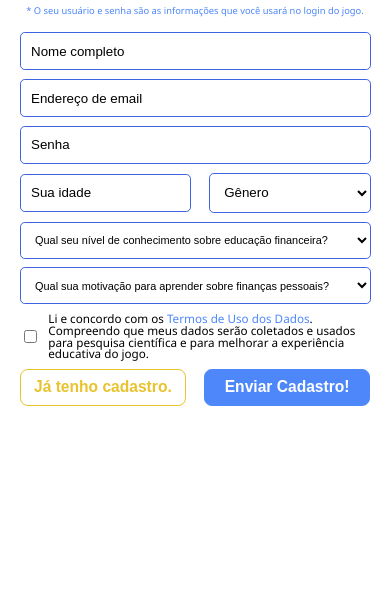
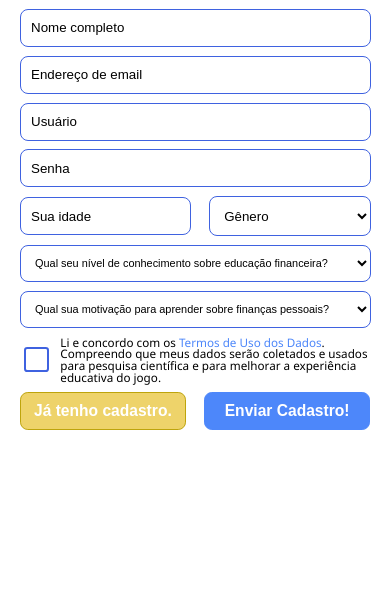
Before and after one commit to dheurymy/asd, a plain HTML site: page index.html in a window 390 px wide. Shown: the part 249-844 px from the top of the page. Drawn offline with Linux system fonts and the light colour scheme.

Commit message:
Adiciona estilos especificos para a responsividade em telas de tablets e desktops

```diff
--- a/assets/styles/fomulario.css
+++ b/assets/styles/fomulario.css
@@ -1,18 +1,21 @@
-/*Importa fontes*/
+/* Importa fontes do Google Fonts */
 @import url('https://fonts.googleapis.com/css2?family=Noto+Sans:ital,wght@0,100..900;1,100..900&display=swap');
 
-/*Define as variaveis de cor*/
+/* Define as variáveis de cor usando :root */
 :root {
-   --corFundo: #ffffff;
-   --corTexto: #000000;
-   --corDestaques: #4D87FA;
-   --corBordas: #3F62E0;
-   --corAlerta: #E8C32E;
-
+   --corFundo: #ffffff; /* Cor de fundo principal */
+   --corTexto: #000000; /* Cor do texto principal */
+   --corDestaques: #4D87FA; /* Cor para destaques */
+   --corBordas: #3F62E0; /* Cor das bordas */
+   --corAlerta: #eed36a; /* Cor para elementos de alerta */
+   --corHover: #E8C32E; /* Cor quando hover */
+   --corBordaAlerta: #bea40c; /* Cor da borda para alertas */
 }
 
-/*Define a estilizacao da tela principal*/
 
+
+
+/* Estilização básica para o corpo do documento */
 body {
    width: 100%;
    height: 100vh;
@@ -23,8 +26,11 @@ body {
 
    font-family: "Noto Sans", sans-serif;
    font-size: small;
+
+   background-color: var(--corFundo);
 }
 
+/* Estilização para o container principal */
 .container {
    width: 100%;
    height: 100%;
@@ -36,14 +42,12 @@ body {
    gap: 2vh;
 }
 
-.corAlerta {
-   color: var(--corAlerta);
-}
-
+/* Estilos para texto destacado */
 .corDestaque {
    color: var(--corDestaques);
 }
 
+/* Estilização para o formulário */
 .formulario {
    width: 90%;
    height: 100%;
@@ -66,6 +70,7 @@ body {
    gap: 0.5%;
 }
 
+/* Estilização para o cabeçalho do formulário */
 .formularioHeader {
    width: 100%;
    height: auto;
@@ -92,14 +97,12 @@ body {
    font-size: 2.4vw;
 }
 
-
-
+/* Estilização para o corpo do formulário */
 .formularioCorpo {
    height: auto;
 }
 
-
-
+/* Estilos para inputs simples */
 .inputSimples {
    width: 100%;
    height: 10%;
@@ -111,7 +114,7 @@ body {
    margin-bottom: 2.5%;
 }
 
-
+/* Estilos para grupos de inputs */
 .grupoInput {
    width: 100%;
    height: 10%;
@@ -125,6 +128,7 @@ body {
 
 }
 
+/* Estilos para o grupo especifico do termo */
 .grupoTermo {
    width: 100%;
    height: 15%;
@@ -140,67 +144,161 @@ body {
    margin-bottom: 2.5%;
 }
 
+/* Estilos para checkbox dentro do grupo do termo */
+.grupoTermo input[type="checkbox"] {
+   appearance: none;
+   width: 1.5em;
+   height: 1.5em;
+   border: 2px solid var(--corBordas);
+   border-radius: 0.25em;
+   background-color: var(--corFundo);
+   cursor: pointer;
+   position: relative;
+   display: flex;
+   align-items: center;
+   justify-content: center;
+}
 
-form > div > input {
+.grupoTermo input[type="checkbox"]:checked::before {
+   content: '\2713';
+   color: var(--corDestaques);
+   font-size: 1em;
+}
+
+.grupoTermo input[type="checkbox"]:focus {
+   outline: none;
+   box-shadow: 0 0 0 2px var(--corDestaques);
+}
+
+/* Estilos para inputs e selects dentro do formulário */
+form > div > input,
+form > div >div >input,
+form > div > select  {
    width: 100%;
    height: 100%;
 
    border: 1px solid var(--corBordas);
-   border-radius: 0.3rem;
-   padding: 3%;
-}
-
-form > div > input::placeholder {
-   color: var(--corTexto);
-}
-
-form > div > select {
-   width: 100%;
-   height: 100%;
-
-   border: 1px solid var(--corBordas);
-   border-radius: 0.3rem;
+   border-radius: 0.5rem;
    padding: 3%;
    background-color: var(--corFundo);
 }
 
+/* Estilos para placeholder nos inputs e selects */
+form > div > input::placeholder,
+form > div > div > input::placeholder,
 form > div > select::placeholder {
    color: var(--corTexto);
 }
 
+/* Estilos para texto longo dos selects*/
 .textoLongo {
    font-size: 2.8vw;
    color: var(--corTexto);
 }
 
+/* Estilos para input dentro do grupo do termo */
 .grupoTermo > input {
    width: 5%;
 }
 
-.botaoSwitch {
+/* Estilos para botões de alternância e de cadastro */
+.botaoSwitch,
+.botaoSubmit {
    width: 47.5%;
-   height: 100%;
    padding: 2.5%;
-
-   border: 1px solid var(--corAlerta);
+   border: 1px solid var(--corBordas);
    border-radius: 0.5em;
-
    font-size: 4vw;
    font-weight: 600;
-   background-color: var(--corFundo);
+   cursor: pointer;
+   transition: background-color 0.3s ease, color 0.3s ease;
+}
+
+.botaoSwitch {
+   border-color: var(--corBordaAlerta);
+   background-color: var(--corAlerta);
+}
+
+.botaoSwitch > a {
+   color: var(--corFundo);
 }
 
 .botaoSubmit {
-   width: 47.5%;
-   height: 100%;
-   padding: 2.5%;
+   border-color: var(--corDestaques);
+   background-color: var(--corDestaques);
+   color: var(--corFundo);
+}
 
-   border: 1px solid var(--corDestaques);
-   border-radius: 0.5em;
+.botaoSubmit:hover,
+.botaoSubmit:focus {
+   background-color: var(--corBordas);
+}
 
-   font-size: 4vw;
-   font-weight: 600;
-   color: var(--corFundo);
-   background-color: var(--corDestaques);
-   cursor: pointer;
+.botaoSwitch:hover,
+.botaoSwitch:focus {
+   background-color: var(--corHover);
 }
+
+/* Media queries para telas de tablets */
+@media (min-width: 601px) and (max-width: 900px) {
+
+   form>div>input,
+   form>div>select {
+      font-size: medium;
+   }
+}
+
+/* Media queries para telas desktops */
+@media (min-width: 901px) {
+
+   .formulario {
+      width: 60%;
+      max-width: 1200px;
+   }
+
+   .formularioHeader > h1 {
+      font-size: 3em;
+      margin-bottom: 3%;
+   }
+
+   .formularioHeader > p {
+      font-size: 1em;
+      font-weight: 500;
+   }
+
+   .formularioHeader > p.legendaFormularioDestaque {
+      margin-top: 1.5%;
+      font-size: 0.8em;
+   }
+
+
+   form>div>input,
+   form>div>div>input,
+   form>div>select {
+
+      padding: 2%;
+
+   }
+
+   .grupoTermo {
+      font-size: 1em;
+      margin-bottom: 5%;
+   }
+
+   .grupoTermo input[type="checkbox"]:checked::before {
+      font-size: 2em;
+   }
+
+   .textoLongo {
+      font-size: 1em;
+      color: var(--corTexto);
+   }
+
+   .botaoSwitch,
+   .botaoSubmit {
+      width: 35%;
+      font-size: 1.2em;
+   }
+
+
+}
--- a/index.html
+++ b/index.html
@@ -2,7 +2,8 @@
 <html lang="pt-BR">
    <head>
       <meta charset="UTF-8">
-   <meta name="viewport" content="width=device-width, initial-scale=1.0">
+      <meta name="viewport"
+         content="width=device-width, initial-scale=1.0">
       <title>Nome do Jogo</title>
       <link rel="stylesheet" href="assets/styles/reset.css">
       <link rel="stylesheet" href="assets/styles/fomulario.css">
@@ -14,61 +15,98 @@
             <div class="formularioHeader">
                <h1>Pronto para jogar?</h1>
                <p class="legendaFormulario">
-               Antes de começar, você precisa se cadastrar para poder jogar.
+                  Antes de começar, você precisa se cadastrar para poder
+                  jogar.
                </p>
                <p class="legendaFormularioDestaque corDestaque">
-               * O seu usuário e senha são as informações que você usará no login do jogo.
+                  * O seu usuário e senha são as informações que você usará
+                  no login do jogo.
                </p>
             </div>
             <div class="formularioCorpo">
-            <form action="#" method="post" enctype="multipart/form-data">
+               <form action="#" method="post"
+                  enctype="multipart/form-data">
                   <div class="inputSimples">
-                  <input type="text" name="nomeJogador" placeholder="Nome completo" required>
+                     <input type="text" name="nomeJogador"
+                        placeholder="Nome completo" required>
                   </div>
                   <div class="inputSimples">
-                  <input type="email" name="emailJogador" placeholder="Endereço de email" required>
+                     <input type="email" name="emailJogador"
+                        placeholder="Endereço de email" required>
+                  </div>
+
+                  <div class="inputSimples">
+                     <input type="text" name="usuarioJogador"
+                        placeholder="Usuário" required>
                   </div>
                   <div class="inputSimples">
-                  <input type="password" name="senhaJogador" placeholder="Senha" required>
+                     <input type="password" name="senhaJogador"
+                        placeholder="Senha" required>
                   </div>
+
                   <div class="grupoInput">
-                  <input type="number" name="idadeJogador" placeholder="Sua idade" required>
+                     <input type="number" name="idadeJogador"
+                        placeholder="Sua idade" required>
 
-                  <select name="generoJogador"  required>
-                     <option value="" disabled selected>Gênero</option>
-                     <option value="generoJogadorFeminino">Feminino</option>
-                     <option value="generoJogadorMasculino">Masculino</option>
-                     <option value="generoJogadorNaoInformado">Prefiro não informar</option>
+                     <select name="generoJogador" required>
+                        <option value disabled selected>Gênero</option>
+                        <option
+                           value="generoJogadorFeminino">Feminino</option>
+                        <option
+                           value="generoJogadorMasculino">Masculino</option>
+                        <option value="generoJogadorNaoInformado">Prefiro
+                           não informar</option>
                      </select>
                   </div>
                   <div class="inputSimples">
-                  <select name="conhecimentoJogador" class="textoLongo" required>
-                     <option value="" disabled selected>Qual seu nível de conhecimento sobre educação financeira?</option>
-                     <option value="conhecimentoJogadorNenhum">Não conheço nada sobre educação financeira.</option>
-                     <option value="conhecimentoJogadorIniciante">Tenho conhecimentos básicos sobre educação financeira.</option>
-                     <option value="conhecimentoJogadorIntermediario">Tenho conhecimentos intermediários sobre educação financeira.</option>
-                     <option value="conhecimentoJogadorAvancado">Tenho conhecimentos avançados sobre educação financeira.</option>
+                     <select name="conhecimentoJogador" class="textoLongo"
+                        required>
+                        <option value disabled selected>Qual seu nível de
+                           conhecimento sobre educação financeira?</option>
+                        <option value="conhecimentoJogadorNenhum">Não
+                           conheço nada sobre educação financeira.</option>
+                        <option value="conhecimentoJogadorIniciante">Tenho
+                           conhecimentos básicos sobre educação
+                           financeira.</option>
+                        <option
+                           value="conhecimentoJogadorIntermediario">Tenho
+                           conhecimentos intermediários sobre educação
+                           financeira.</option>
+                        <option value="conhecimentoJogadorAvancado">Tenho
+                           conhecimentos avançados sobre educação
+                           financeira.</option>
                      </select>
                   </div>
                   <div class="inputSimples">
-                  <select name="interesseJogador" class="textoLongo"  required>
-                     <option value="" disabled selected>Qual sua motivação para aprender sobre finanças pessoais?</option>
-                     <option value="interesseJogadorLiberdade">Liberdade financeira.</option>
-                     <option value="interesseJogadorPatrimonio">Compra de patrimônio.</option>
-                     <option value="interesseJogadorInvestir">Investir em mim mesmo.</option>
+                     <select name="interesseJogador" class="textoLongo"
+                        required>
+                        <option value disabled selected>Qual sua motivação
+                           para aprender sobre finanças pessoais?</option>
+                        <option value="interesseJogadorLiberdade">Liberdade
+                           financeira.</option>
+                        <option value="interesseJogadorPatrimonio">Compra
+                           de patrimônio.</option>
+                        <option value="interesseJogadorInvestir">Investir
+                           em mim mesmo.</option>
                      </select>
                   </div>
                   <div class="grupoTermo">
-                  <input type="checkbox" name="termoAssinado"  required>
+                     <input type="checkbox" name="termoAssinado" required>
                      <p class="textoSimples">
-                     Li e concordo com os <a href="#" class="corDestaque">Termos de Uso dos Dados</a>. Compreendo que meus dados serão coletados e usados para pesquisa científica e para melhorar a experiência educativa do jogo.
+                        Li e concordo com os <a href="#"
+                           class="corDestaque">Termos de Uso dos Dados</a>.
+                        Compreendo que meus dados serão coletados e usados
+                        para pesquisa científica e para melhorar a
+                        experiência educativa do jogo.
                      </p>
                   </div>
                   <div class="grupoInput">
                      <button type="button" class="botaoSwitch">
-                     <a href="#" class="corAlerta">Já tenho cadastro.</a>
+                        <a href="#">Já tenho
+                           cadastro.</a>
                      </button>
-                  <button type="submit" class="botaoSubmit">Enviar Cadastro!</button>
+                     <button type="submit" class="botaoSubmit">Enviar
+                        Cadastro!</button>
                   </div>
                </form>
             </div>
```
Lines whose indentation alone changed are shown as unchanged.
